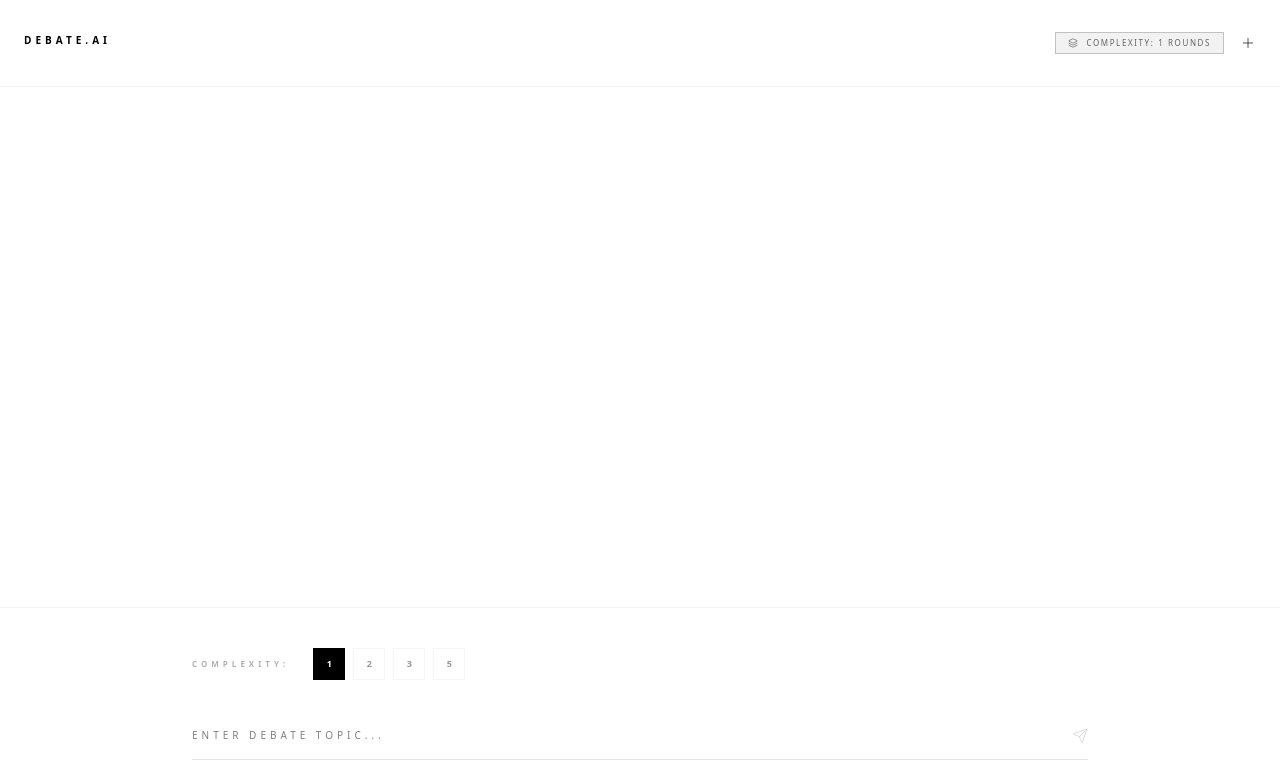
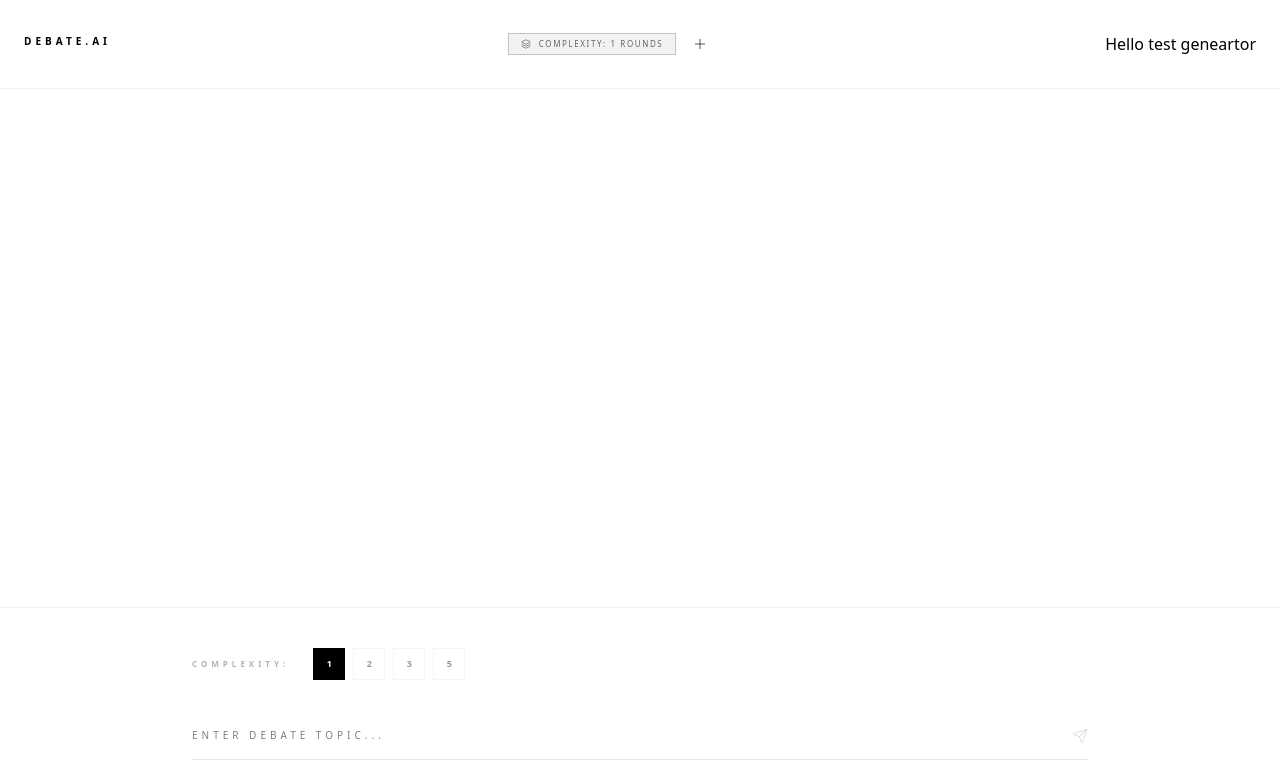
Before and after one commit to iramsk02/Debate.AI, a React (Vite) app: page /debate in a window 1280 px wide. Shown: the top 780 px of the page. Built offline with nearby package versions, Linux system fonts and the light colour scheme.

Commit message:
make some changes

```diff
--- a/src/components/DebatePage.jsx
+++ b/src/components/DebatePage.jsx
@@ -135,6 +135,7 @@ const DebatePage = () => {
                     </div>
                     <Plus size={16} strokeWidth={1} className="cursor-pointer hover:rotate-90 transition-transform duration-500" />
                 </div>
+                <div>Hello test geneartor</div>
             </nav>
 
             {/* Main Debate Area */}
```
